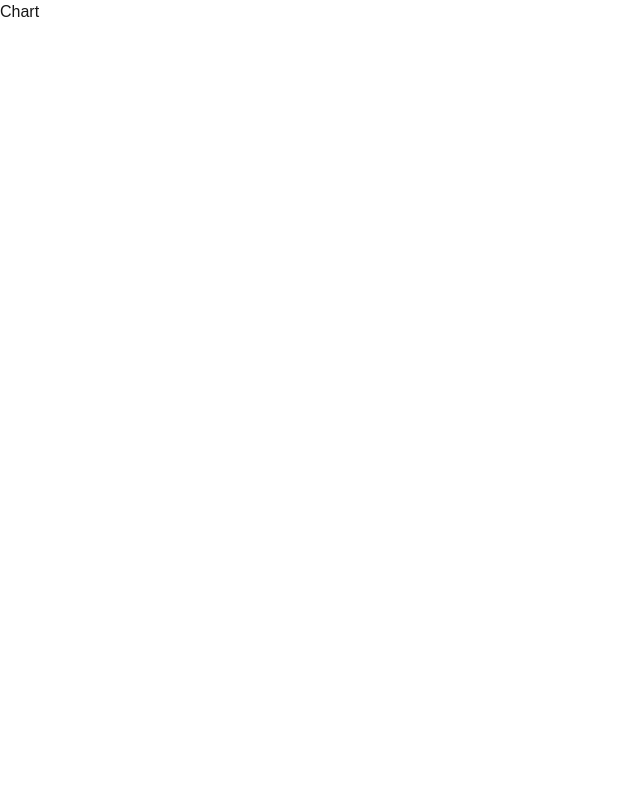
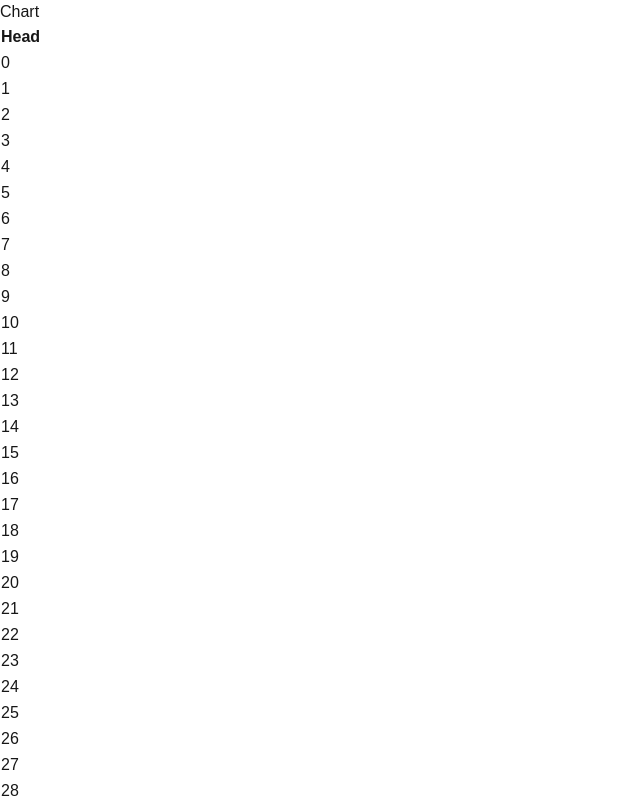
Before and after one commit to nemo-ahmed/play-around, a Next.js app: page / in a window 1280 px wide. Shown: the top 800 px of the page, without its empty margins (0-640 px from the left). Built offline with nearby package versions, Linux system fonts and the light colour scheme.

Commit message:
init infinte scroll

```diff
--- a/src/app/layout.tsx
+++ b/src/app/layout.tsx
@@ -1,7 +1,7 @@
 import type {Metadata} from 'next'
 import {Geist, Geist_Mono} from 'next/font/google'
 import './globals.css'
-import AppLayout from '@/components/layout'
+import AppLayout from '@/components/Layout'
 
 const geistSans = Geist({
   variable: '--font-geist-sans',
--- a/src/app/page.tsx
+++ b/src/app/page.tsx
@@ -1,11 +1,13 @@
 'use client'
+import Table from '@/components/Table'
 import Link from 'next/link'
 
 export default function Home() {
   return (
     <div className="h-screen p-8 pb-20 gap-16 sm:p-20 font-[family-name:var(--font-geist-sans)]">
-      <main className="">
+      <main className="h-[calc(100vh-4rem)] overflow-auto">
         <Link href="/chart">Chart</Link>
+        <Table />
       </main>
     </div>
   )
--- /dev/null
+++ b/src/components/Table.tsx
@@ -0,0 +1,39 @@
+import useInfiniteScroll from '@/hooks/useInfiniteScroll'
+import React from 'react'
+
+function Table() {
+  const {data, onScroll} = useInfiniteScroll({
+    data: Array(2000)
+      .fill(null)
+      .map((_, i) => i),
+  })
+  return (
+    <table className="w-full">
+      <thead>
+        <tr>
+          <th>Head</th>
+        </tr>
+      </thead>
+      <tbody
+        className="flex flex-col h-[calc(100dvh-250px)] overflow-auto"
+        onScroll={onScroll}
+      >
+        {data.map((n, _, arr) => (
+          <tr key={n}>
+            <td
+              className={
+                _ === 0 || arr[_ - 1] === n - 1
+                  ? 'text-green-600'
+                  : 'text-red-600'
+              }
+            >
+              {n}
+            </td>
+          </tr>
+        ))}
+      </tbody>
+    </table>
+  )
+}
+
+export default Table
--- /dev/null
+++ b/src/hooks/useInfiniteScroll.ts
@@ -0,0 +1,29 @@
+import {UIEventHandler, useCallback, useState} from 'react'
+
+const MAX_ON_DISPLAY_DATA_SIZE = 300
+const MIN_ON_DISPLAY_DATA_SIZE = 100
+const INCREMENT_BY = 12
+
+function useInfiniteScroll<T = unknown>({data}: {data: T[]}) {
+  const [current, setCurrent] = useState(100)
+  const [displayData, setDisplayData] = useState(data.slice(0, current))
+  const onScroll = useCallback<UIEventHandler<HTMLTableSectionElement>>(
+    e => {
+      if (data.length <= MIN_ON_DISPLAY_DATA_SIZE) return
+      if (
+        (e.currentTarget.scrollTop + e.currentTarget.offsetHeight) /
+          e.currentTarget.scrollHeight >
+        0.75
+      ) {
+        setDisplayData(prev => {
+          return prev.concat(data.slice(current, current + INCREMENT_BY))
+        })
+        setCurrent(prev => prev + INCREMENT_BY)
+      }
+    },
+    [current, data],
+  )
+  return {data: displayData, onScroll}
+}
+
+export default useInfiniteScroll
```
Also changed, not shown: src/components/Layout.tsx (renamed from src/components/layout.tsx).
